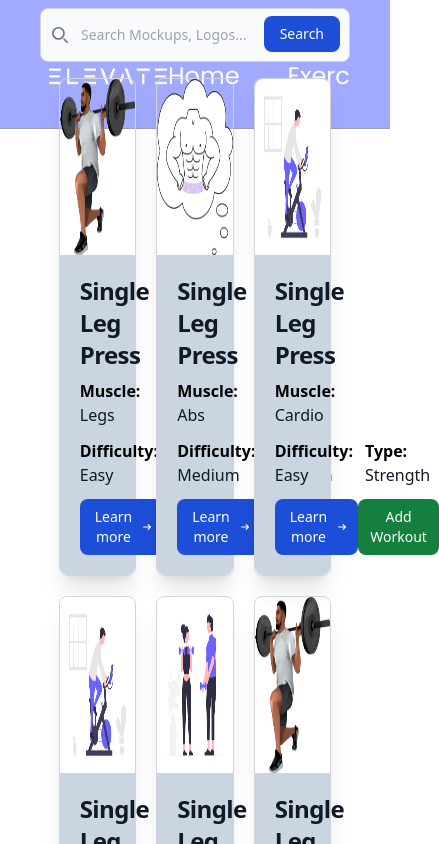
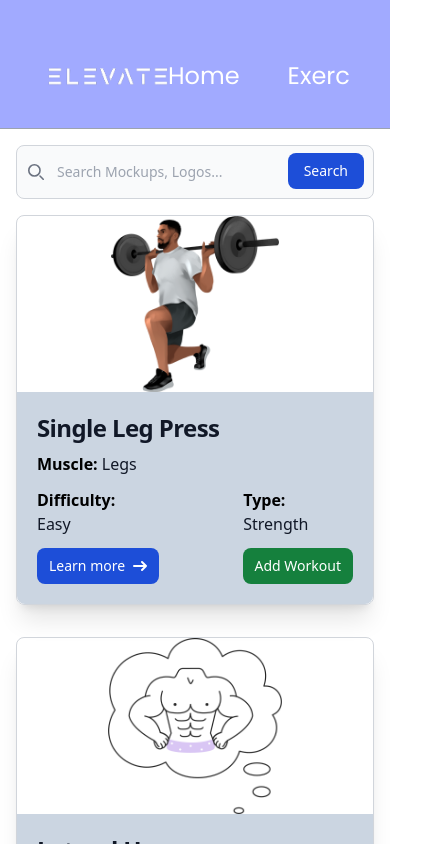
Before and after one commit to nicholasg2001/Elevate, a React (Vite) app in the folder client/: page /auth/exercises in a window 390 px wide. Shown: the top 844 px of the page, 439 px wide, since content can reach past the window. Built offline with nearby package versions, Linux system fonts and the light colour scheme.

Commit message:
improved responsive design on workout page

```diff
--- a/client/src/components/Modals/WorkoutModal.jsx
+++ b/client/src/components/Modals/WorkoutModal.jsx
@@ -21,7 +21,7 @@ const WorkoutModal = () => {
     <Modal
       show={isModalOpen}
       onClose={() => dispatch(closeWorkoutModal())}
-      size="md"
+      size="sm"
       position={"center"}
     >
       <Modal.Header>Add Workout</Modal.Header>
--- a/client/src/components/PageFormatter.jsx
+++ b/client/src/components/PageFormatter.jsx
@@ -1,7 +1,7 @@
 import { Outlet } from "react-router-dom";
 import { useAppSelector } from "../redux/store";
 import { NavLink } from "react-router-dom";
-import Navbar from "/src/components/Navbar";
+import Navbar from "./Navbar";
 import WorkoutModal from "./Modals/WorkoutModal";
 const PageFormatter = () => {
   const { user } = useAppSelector((state) => state.auth);
--- a/client/src/components/Workouts/WorkoutCard.jsx
+++ b/client/src/components/Workouts/WorkoutCard.jsx
@@ -1,29 +1,28 @@
 import { openWorkoutModal } from "../../redux/feats/global/globalSlice";
 import { useAppDispatch } from "../../redux/store";
-const WorkoutCard = ({ img, muscle, difficulty, type }) => {
+const WorkoutCard = ({ name, img, muscle, difficulty, type }) => {
   const dispatch = useAppDispatch();
   return (
-    <div className="w-1/4 border border-gray-300 rounded-lg shadow-xl">
+    <div className="w-full lg:w-5/6 border border-gray-300 rounded-lg shadow-xl">
       <div className="flex justify-center">
-        <img className="rounded-t-lg h-70 h-44" src={img} alt="" />
+        <img className="rounded-t-lg h-44" src={img} alt="" />
       </div>
       <div className="p-5 bg-slate-300 rounded-b-lg">
-        <a href="#">
-          <h5 className="mb-2 text-2xl font-bold tracking-tight text-gray-900">
-            Single Leg Press
-          </h5>
-        </a>
+        <h5 className="mb-2 text-2xl font-bold tracking-tight text-gray-900">
+          {name}
+        </h5>
         <p className="mb-3 font-normal text-gray-900">
           <span className=" text-black font-bold">Muscle:</span> {muscle}
         </p>
-        <div className="flex gap-3">
-          <p className="mb-3 font-normal text-gray-900 ">
-            <span className=" text-black font-bold">Difficulty:</span>{" "}
-            {difficulty}
-          </p>
-          <p className="mb-3 font-normal text-gray-900">
-            <span className="text-black font-bold">Type:</span> {type}
-          </p>
+        <div className="flex lg:gap-24 gap-32">
+          <div className="flex flex-col font-normal text-gray-900 ">
+            <span className=" text-black font-bold">Difficulty:</span>
+            <span>{difficulty}</span>
+          </div>
+          <div className="flex flex-col  mb-3 font-normal text-gray-900 ">
+            <span className="text-black font-bold">Type:</span>
+            <span>{type}</span>
+          </div>
         </div>
         <div className="flex justify-between">
           <button className="inline-flex items-center justify-end px-3 py-2 text-sm font-medium text-center text-white bg-blue-700 rounded-lg hover:bg-blue-800 focus:ring-4 focus:outline-none focus:ring-blue-300 dark:bg-blue-600 dark:hover:bg-blue-700 dark:focus:ring-blue-800">
--- a/client/src/pages/WorkoutPage.jsx
+++ b/client/src/pages/WorkoutPage.jsx
@@ -7,9 +7,8 @@ import Arms from "/src/assets/workouts/arms.png";
 const WorkoutPage = () => {
   return (
     <>
-      <div className="flex flex-col justify-center w-screen h-screen bg-white p-10 gap-4">
-        <div>
-          <form className="max-w-md mx-auto">
+      <div className=" flex gap-5 justify-center mt-4">
+        <form className="w-full lg:w-1/2 mx-4 lg:mx-auto">
           <label
             htmlFor="default-search"
             className="mb-2 text-sm font-medium text-gray-900 sr-only"
@@ -50,38 +49,47 @@ const WorkoutPage = () => {
           </div>
         </form>
       </div>
-        <div className="flex justify-center flex-wrap gap-5">
+      <div className="container mx-auto p-4 lg:p-10">
+        <div className="grid grid-cols-1 gap-8 sm:grid-cols-2 lg:grid-cols-3 2xl:grid-cols-4">
+          {/* Once we have API setup, replace Workout object as a prop*/}
+          {/* Data transformation with difficulty colors, img enum etc. */}
           <WorkoutCard
+            name="Single Leg Press"
             img={Legs}
             muscle={"Legs"}
             difficulty={"Easy"}
             type={"Strength"}
           />
           <WorkoutCard
+            name="Lateral Hop"
             img={Abs}
             muscle={"Abs"}
             difficulty={"Medium"}
             type={"Strength"}
           />
           <WorkoutCard
+            name="Running"
             img={Cardio}
             muscle={"Cardio"}
             difficulty={"Easy"}
             type={"Strength"}
           />
           <WorkoutCard
+            name="Biking"
             img={Cardio}
             muscle={"Cardio"}
             difficulty={"Easy"}
             type={"Strength"}
           />
           <WorkoutCard
+            name="Barbell Curl"
             img={Arms}
             muscle={"Arms"}
             difficulty={"Easy"}
             type={"Strength"}
           />
           <WorkoutCard
+            name="DeadLifts"
             img={Legs}
             muscle={"Legs"}
             difficulty={"Easy"}
```
Lines whose indentation alone changed are shown as unchanged.
